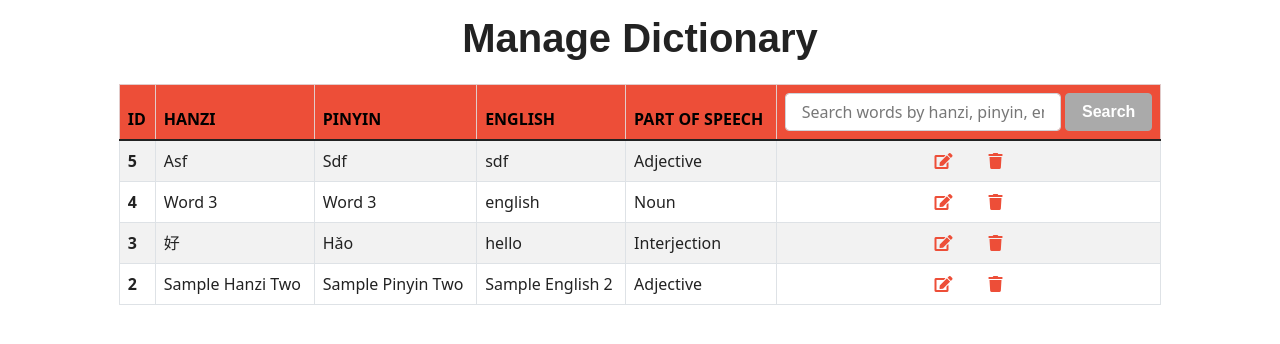
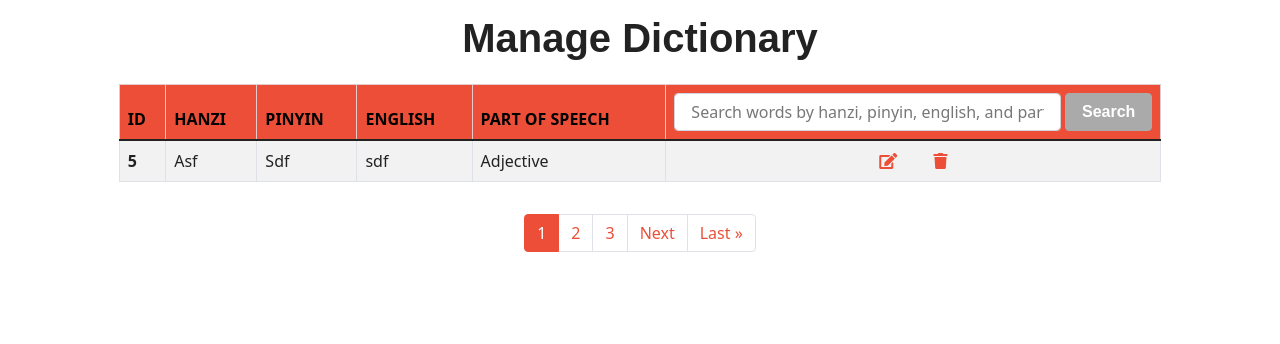
Before and after one commit to eroldramos/elearningmandarin, a Django app: page /superuser/dictionary/ in a window 1280 px wide. Shown: the part 59-403 px from the top of the page. Run offline with Django 4.2, Linux system fonts and the light colour scheme; a user stored in the database is signed in; data comes from the database, SQL or seed files in the repository; both versions use the stored data as it was after the commit; some libraries are stand-ins or nearby versions.

Commit message:
added pagination to all tables with the default 1

```diff
--- a/base/models.py
+++ b/base/models.py
@@ -11,7 +11,8 @@ class User(AbstractUser):
     avatar = models.ImageField(null=True, default="avatar.svg")
 
     REQUIRED_FIELDS = []
-
+    class Meta:
+        ordering = ['-username']
 
 class SpeechList(models.Model):
     speech = models.CharField(max_length=200)
--- a/base/views.py
+++ b/base/views.py
@@ -30,7 +30,8 @@ def UpdateUserPage(request):
             return redirect('update-user')
     context = {
         'form': form,
-        'page' : page
+        'page' : page,
+
     }
     return render(request, 'update_user.html', context)
 
@@ -184,7 +185,7 @@ def PasswordReset(request):
 
 @login_required(login_url='anonymous')
 def AdminUsersTable(request):
-    page = "Manage Users"
+    pageTable = "Manage Users"
     if request.user.is_authenticated and not request.user.is_staff:
         messages.warning(request, "Access denied, 403 forbidden page!")
         return redirect('dictionary')
@@ -195,15 +196,18 @@ def AdminUsersTable(request):
         Q(username__icontains = search)|
         Q(email__icontains = search)
         )
+    p = Paginator(users, 1)
+    page = request.GET.get('page')
+    users = p.get_page(page)
     context = {
-        'users': users,
-        'page' : page,
+        'table_data': users,
+        'pageTable' : pageTable,
     }
     return render(request,'tables.html', context)
 
 @login_required(login_url='anonymous')
 def AdminDictionaryTable(request):
-    page = "Manage Dictionary"
+    pageTable = "Manage Dictionary"
     if request.user.is_authenticated and not request.user.is_staff:
         messages.warning(request, "Access denied, 403 forbidden page!")
         return redirect('dictionary')
@@ -214,15 +218,18 @@ def AdminDictionaryTable(request):
         Q(english__icontains = search) |
         Q(part_of_speech__speech__icontains = search)
         )
+    p = Paginator(dict_list, 1)
+    page = request.GET.get('page')
+    dict_list = p.get_page(page)
     context = {
-        'dict_list': dict_list,
-        'page' : page,
+        'table_data': dict_list,
+        'pageTable' : pageTable,
     }
     return render(request,'tables.html', context)
 
 @login_required(login_url='anonymous')
 def AdminLessonsTable(request):
-    page = "Manage Lessons"
+    pageTable = "Manage Lessons"
     if request.user.is_authenticated and not request.user.is_staff:
         messages.warning(request, "Access denied, 403 forbidden page!")
         return redirect('lessons')
@@ -232,9 +239,12 @@ def AdminLessonsTable(request):
         Q(title__icontains = search) |
         Q(hsklevel__level__icontains = search)
         )
+    p = Paginator(lessons, 1)
+    page = request.GET.get('page')
+    lessons = p.get_page(page)
     context = {
-        'lessons': lessons,
-        'page' : page,
+        'table_data': lessons,
+        'pageTable' : pageTable,
     }
     return render(request,'tables.html', context)
 
@@ -257,6 +267,7 @@ def AdminUpdateUser(request, pk):
             return redirect('superuser-edit-user', pk=user.id)
     context = {
         'form': form,
+         'user' : user,
     }
     return render(request, 'update_user.html', context)
 
@@ -351,7 +362,7 @@ def DictionaryPage(request):
         Q(part_of_speech__speech__icontains = search) |
         Q(definition__icontains = search)
         )
-    p = Paginator(words, 6)
+    p = Paginator(words, 1)
     page = request.GET.get('page')
     words = p.get_page(page)
     context = {
@@ -435,6 +446,9 @@ def LessonsPage(request):
         Q(description__icontains = search) |
         Q(hsklevel__level__icontains = search)
         )
+    p = Paginator(lessons, 1)
+    page = request.GET.get('page')
+    lessons = p.get_page(page)
     context = {
         'lessons' : lessons,
         'all_result' : all_result,
--- a/templates/tabledictionary.html
+++ b/templates/tabledictionary.html
@@ -24,7 +24,7 @@
     </tr>
   </thead>
   <tbody>
-    {% for word in dict_list %}
+    {% for word in table_data %}
     <tr>
       <th scope="row">{{word.id}}</th>
       <td class="text-capitalize">{{word.hanzi}}</td>
--- a/templates/tablelessons.html
+++ b/templates/tablelessons.html
@@ -23,7 +23,7 @@ class="table table-hover table-striped table-responsive table-bordered overflow-
   </tr>
 </thead>
 <tbody>
-  {% for lesson in lessons %}
+  {% for lesson in table_data %}
   <tr>
     <th scope="row">{{lesson.id}}</th>
     <td>{{lesson.title}}</td>
--- a/templates/tables.html
+++ b/templates/tables.html
@@ -1,22 +1,21 @@
 {% extends 'main.html' %} {% block content %} {% load static %}
 <div class="container-fluid">
   <div class="row my-3">
-    <h1 class="text-center">{{page}}</h1>
+    <h1 class="text-center">{{pageTable}}</h1>
   </div>
   <div class="row justify-content-center">
     <div class="col col-lg-10 col-sm-12">
-      {% if page == "Manage Users" %}
+      {% if pageTable == "Manage Users" %}
       <!-- MANAGE USER -->
       {% include 'tableusers.html' %}
       {% endif %}
 
-      {% if page == "Manage Dictionary" %}
-      <span></span>
+      {% if pageTable == "Manage Dictionary" %}
       <!-- MANAGE DICTIONARY -->
       {% include 'tabledictionary.html' %}
       {% endif %}
 
-      {% if page == "Manage Lessons" %}
+      {% if pageTable == "Manage Lessons" %}
       <!-- MANAGE LESSONS -->
       {% include 'tablelessons.html' %}
       {% endif %}
@@ -24,7 +23,31 @@
   </div>
 </div>
 
+<div class="row justify-content-center">
+  <div class="col col-lg-6">
+      <ul class="pagination justify-content-center">
+        <div class="pagination px-3 py-3">
+          {% if table_data.has_previous %}
+          <li class="page-item"><a class="page-link" href="?page=1">&laquo First</a></li>
+          <li class="page-item"><a class="page-link" href="?page={{ table_data.previous_page_number }}">Previous</a></li>
+          {% endif %}
 
+
+          {% for i in table_data.paginator.page_range %}
+          {% if table_data.number == i %}
+          <li class="page-item active"><a class="page-link" href="?page={{i}}">{{i}}</a></li>
+          {% elif i > table_data.number|add:'-3' and i < table_data.number|add:'3' %}
+          <li class="page-item"><a class="page-link" href="?page={{i}}">{{i}}</a></li>
+          {% endif %}
+          {% endfor %}
+
+          {% if table_data.has_next %}
+          <li class="page-item"><a class="page-link" href="?page={{table_data.next_page_number}}">Next</a></li>
+          <li class="page-item"><a class="page-link" href="?page={{ table_data.paginator.num_pages  }}">Last &raquo</a></li>
+          {% endif %}
+      </ul>
+  </div>
+</div>
 
 <script src="{% static 'js/main.js' %}"></script>
 
--- a/templates/tableusers.html
+++ b/templates/tableusers.html
@@ -24,7 +24,7 @@
     </tr>
   </thead>
   <tbody>
-    {% for user in users %}
+    {% for user in table_data %}
     <tr>
       <th scope="row">{{user.id}}</th>
       <td class="text-capitalize">{{user.first_name}}</td>
--- a/templates/update_user.html
+++ b/templates/update_user.html
@@ -5,7 +5,11 @@
   </div>
   <div class="row" >
     <div class="col" style="display: flex; justify-content: center">
+      {% if page == 'authenticated' %}
       <img src="{{request.user.avatar.url}}" alt="profile" class="rounded-circle border border-dark" style="width:8rem; height:8rem;">
+      {% else %}
+      <img src="{{user.avatar.url}}" alt="profile" class="rounded-circle border border-dark" style="width:8rem; height:8rem;">
+      {% endif %}
     </div>
   </div>
   <div class="row justify-content-center" >
```
Also changed, not shown: templates/dictionary.html (+33 -12 lines), templates/lesson.html (+26 -0 lines), db.sqlite3, static/images/bumblebee_in_transformers_4_age_of_extinction-1920x1080_XC8ra0w.jpg (added).
